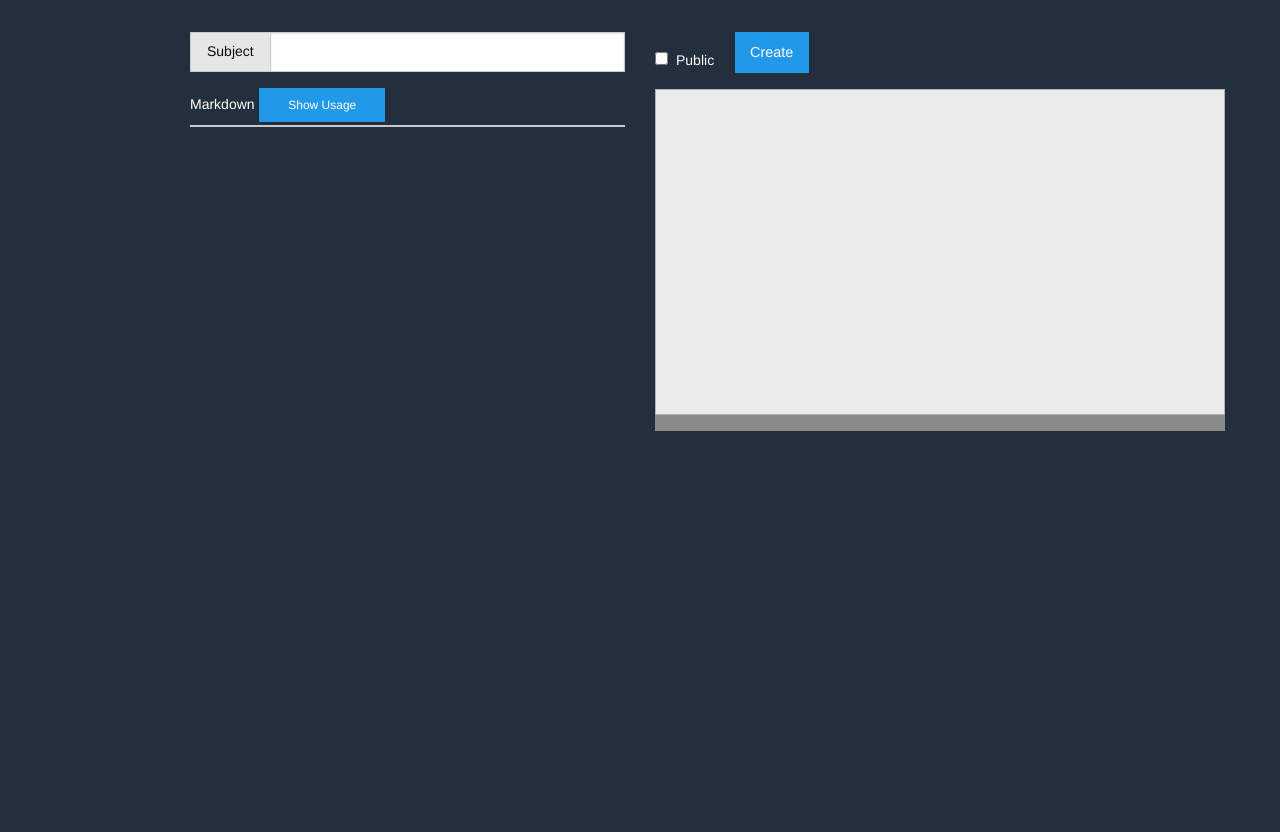
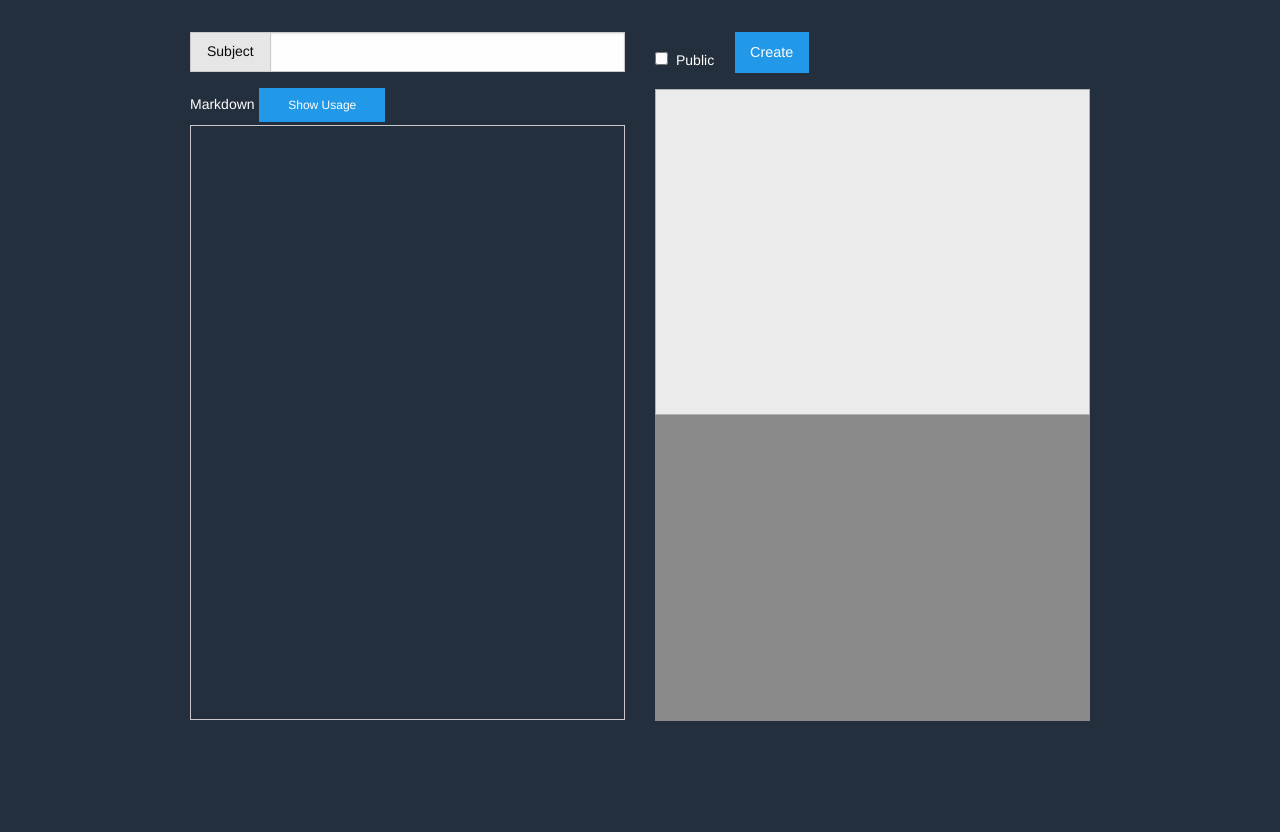
Before and after one commit to SaturDJang/warp, a Django app: page /create in a window 1280 px wide. Shown: the part 64-896 px from the top of the page. Before the commit the page ends 495 px from the top, so only its background shows below. Run offline with Django 3.2, Linux system fonts and the light colour scheme; style sheets or scripts are compiled from the project's sources; parts of the project's set-up code (start-up, migrations or seed data) failed here and were passed over; some libraries are stand-ins or nearby versions.

Commit message:
Fix broken style

```diff
--- a/warp/static/sass/common/_variables.scss
+++ b/warp/static/sass/common/_variables.scss
@@ -16,6 +16,7 @@ $desktop-wrapper-max-width: 640;
 $desktop-detail-left-width: 600px;
 
 $desktop-header-height: 64px;
+$desktop-header-margin-bottom: 32px;
 
 $key-green-color: #2FC9A8;
 $key-orange-color: #FF7300;
--- a/warp/static/sass/mobile/presentation.create.scss
+++ b/warp/static/sass/mobile/presentation.create.scss
@@ -1,10 +1,17 @@
 body {
   overflow-y: hidden;
+
+  div.large-centered {
+    height: 100%;
+  }
+
+  div.ace-chrome div.ace_line span.ace_text {
+    color: #000;
+  }
 }
 
 form#create_html {
-  $top-bar-height: 4.938em;
-  height: calc(100% - #{$top-bar-height});
+  height: calc(100% - #{$desktop-header-height} - #{$desktop-header-margin-bottom});
 
   label.usage-switch-elems {
     display: inline-block;
@@ -25,17 +32,17 @@ form#create_html {
   }
 
   div#large-medium-contents {
-    height: 100%;
-    padding-bottom: 1rem;
+    $margin-bottom: 1rem;
+    height: calc(100% - #{$margin-bottom});
+    margin-bottom: $margin-bottom;
 
     $contents-header-height: 3.5rem;
-    $contents-header-margin: 0.500rem;
 
     div.contents-header {
       height: $contents-header-height;
     }
     div.contents-body {
-      height: calc(100% - #{$contents-header-height - $contents-header-margin});
+      height: calc(100% - #{$contents-header-height});
 
       div.editor-side {
         height: 100%;
@@ -61,7 +68,6 @@ form#create_html {
       height: 100%;
 
       div.preview {
-        width: 35.625rem;
         height: 100%;
         overflow-y: scroll;
         background-color: #8a8a8a;
```
